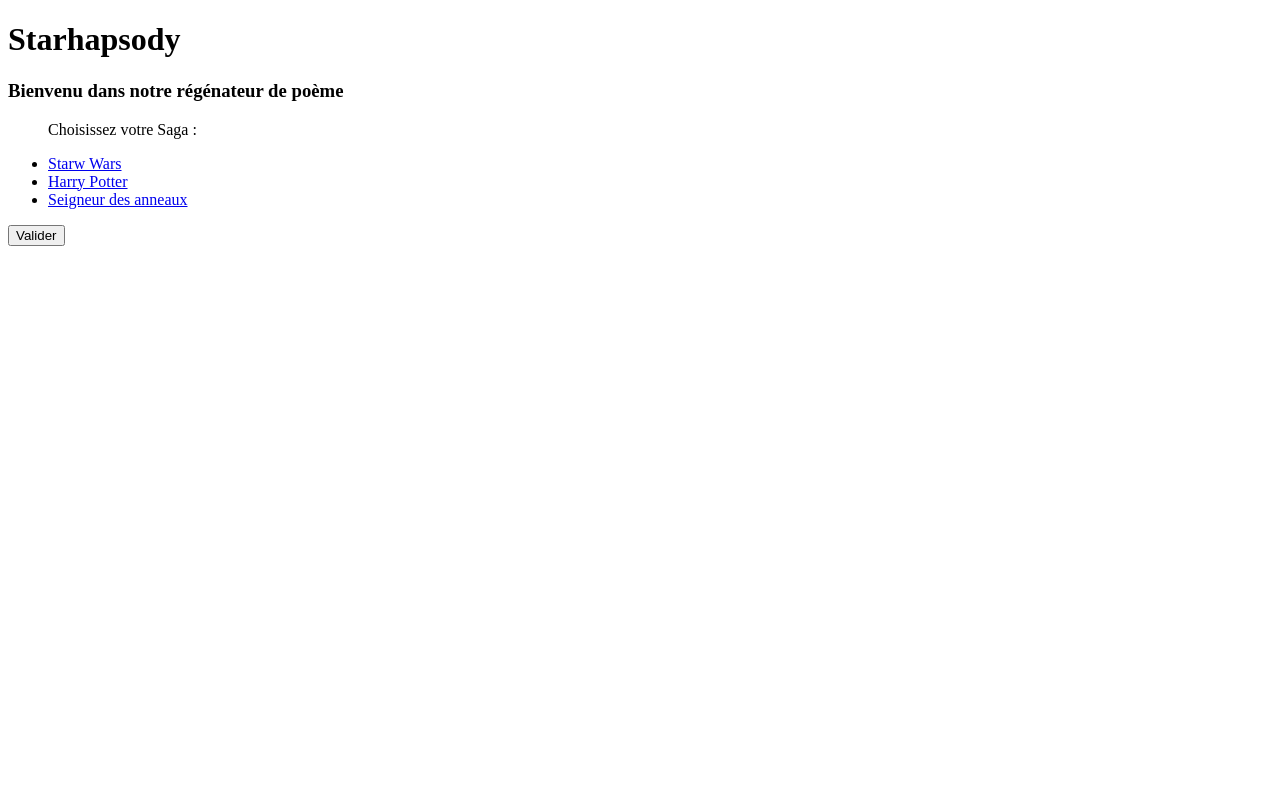
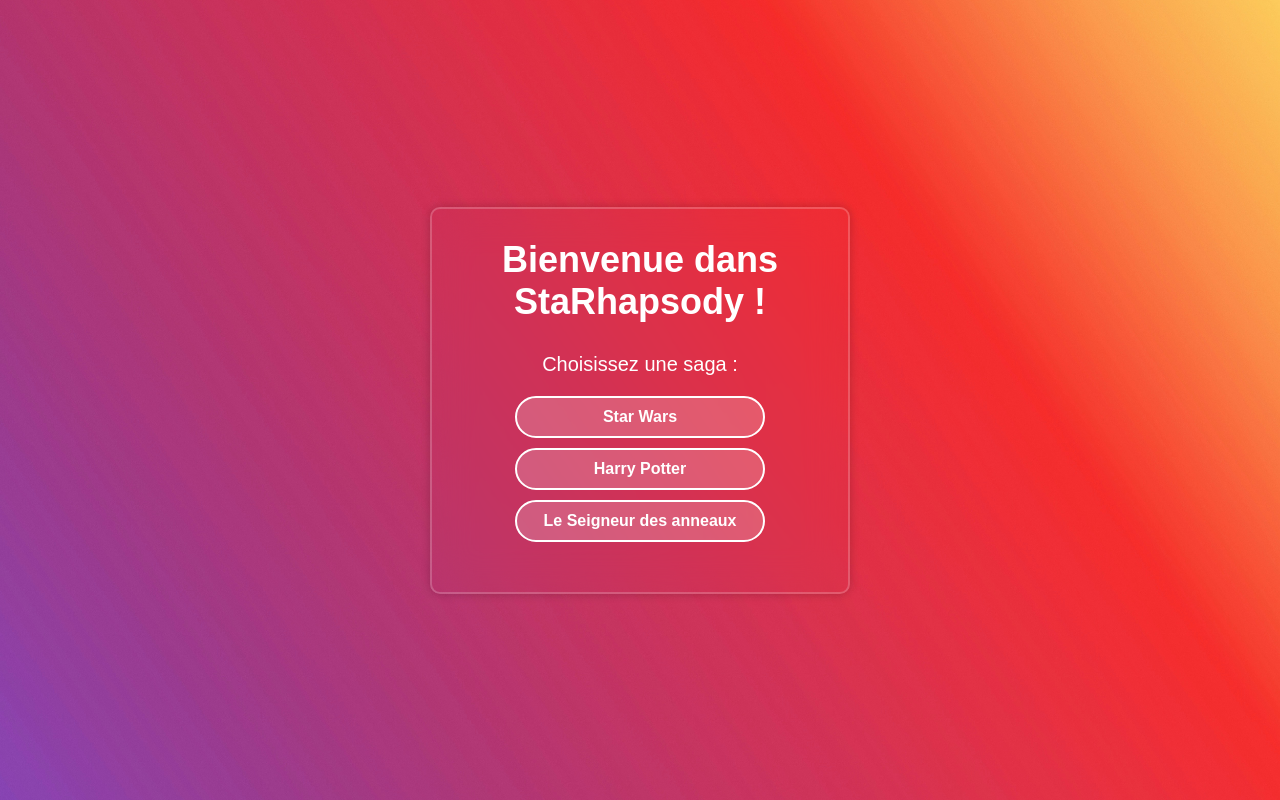
Before and after one commit to LonneQuent/StaRahpsody, a Flask app: page / in a window 1280 px wide. Run offline with Flask 3, Linux system fonts and the light colour scheme.

Commit message:
maj page accueil

```diff
--- a/templates/accueil.html
+++ b/templates/accueil.html
@@ -5,8 +5,89 @@
     <meta charset="UTF-8">
     <meta http-equiv="X-UA-Compatible" content="IE=edge">
     <meta name="viewport" content="width=device-width, initial-scale=1.0">
-    <title>POEM GENERATOR </title>
-    <!-- <link rel="stylesheet" href="style.css"> -->
+    <title>StaRhapsody</title>
+    <style>
+        *{
+            margin: 0;
+            padding : 0;
+            box-sizing: border-box;
+            font-family: "Poppins", sans-serif;
+        }
+
+        body {
+            display: flex;
+            justify-content: center;
+            align-items: center;
+            min-height: 100vh;
+            background-image: url("fond_accueil.jpg");
+            background-size: cover;
+            background-position: center;
+        }
+
+        .wrapper {
+            width: 420px;
+            background: transparent;
+            border: 2px solid rgba(255, 255, 255,.2);
+            backdrop-filter: blur(20px);
+            box-shadow:0 0 10px rgba(0, 0, 0,.2);
+            color: #fff;
+            border-radius: 10px;
+            padding: 30px 40px;
+        }
+
+        .wrapper h1 {
+            font-size: 36px;
+            text-align: center;
+            margin-bottom: 30px;
+        }
+
+        .wrapper h2 {
+            font-size: 20px;
+            text-align: center;
+            margin-bottom: 30px;
+        }
+
+        .wrapper p {
+            font-size: 20px;
+            margin-bottom: 20px;
+        }
+
+        .input-box {
+            font-size: 15px;
+            margin-bottom: 20px;
+
+        }
+
+        .list_input {
+            list-style-type: none;
+            padding: 0;
+            text-align: center;
+        }
+
+        .list_input li a {
+            text-decoration: none; /* Supprimer la décoration de lien par défaut */
+            color: #ffffff; /* Couleur du texte pour les liens */
+        }
+
+
+        .list_input li {
+            width: 250px; /* Définir une largeur fixe pour tous les boutons */
+            margin: 10px auto; /* Centrer et ajouter un espacement vertical entre les boutons */
+            padding: 10px 0; /* Ajuster la marge intérieure pour centrer le texte */
+            font-size: 16px;
+            font-weight: bold;
+            text-align: center;
+            text-decoration: none;
+            cursor: pointer;
+            border: 2px solid #ffffff;
+            color: #ffffff;
+            background-color: rgba(255, 255, 255, 0.2);
+            border-radius: 50px;
+            transition: background-color 0.3s, color 0.3s;
+        }
+
+    </style>
+
 
     <script src="https://code.jquery.com/jquery-3.6.4.min.js"></script>
 
@@ -16,18 +97,15 @@
 <body>
     <div class="wrapper">
         <form action="/traiter_formulaire" method="post">
-            <h1> Starhapsody </h1>
+            <h1> Bienvenue dans StaRhapsody !</h1>
             <div class="input-box">
-                <h3>Bienvenu dans notre régénateur de poème</h3>
                 <ul class="list_input">
-                    <p>Choisissez votre Saga :</p>
-                    <li><a href="S-W_page.html">Starw Wars</a></li>
+                    <p>Choisissez une saga :</p>
+                    <li><a href="S-W_page.html">Star Wars</a></li>
                     <li><a href="H-P_page.html">Harry Potter</a></li>
-                    <li><a href="S-A_page.html">Seigneur des anneaux</a></li>
+                    <li><a href="S-A_page.html">Le Seigneur des anneaux</a></li>
                 </ul>
             </div>
-
-            <button type="button" class="btn" onclick="redirectPage()"> Valider </button>
 
         </form>
 
```
Also changed, not shown: static/fond_accueil.jpg (added).
